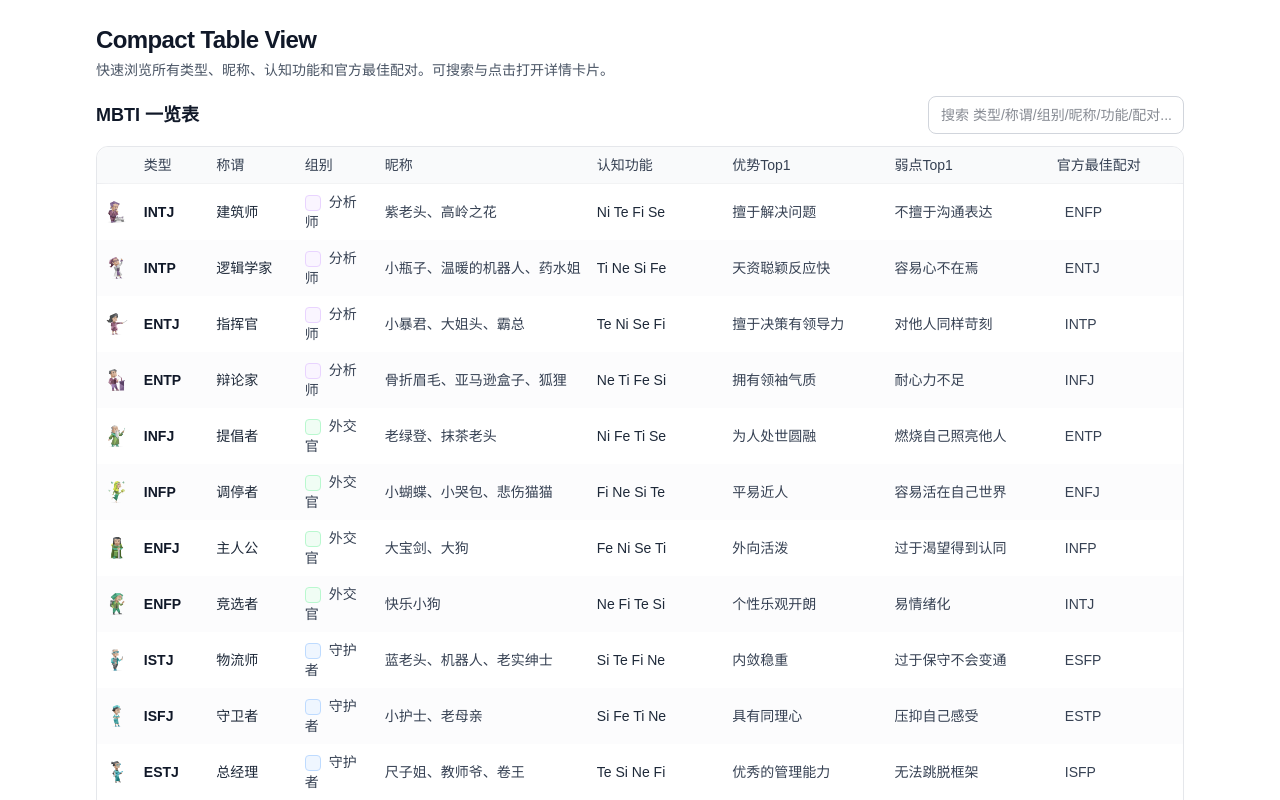
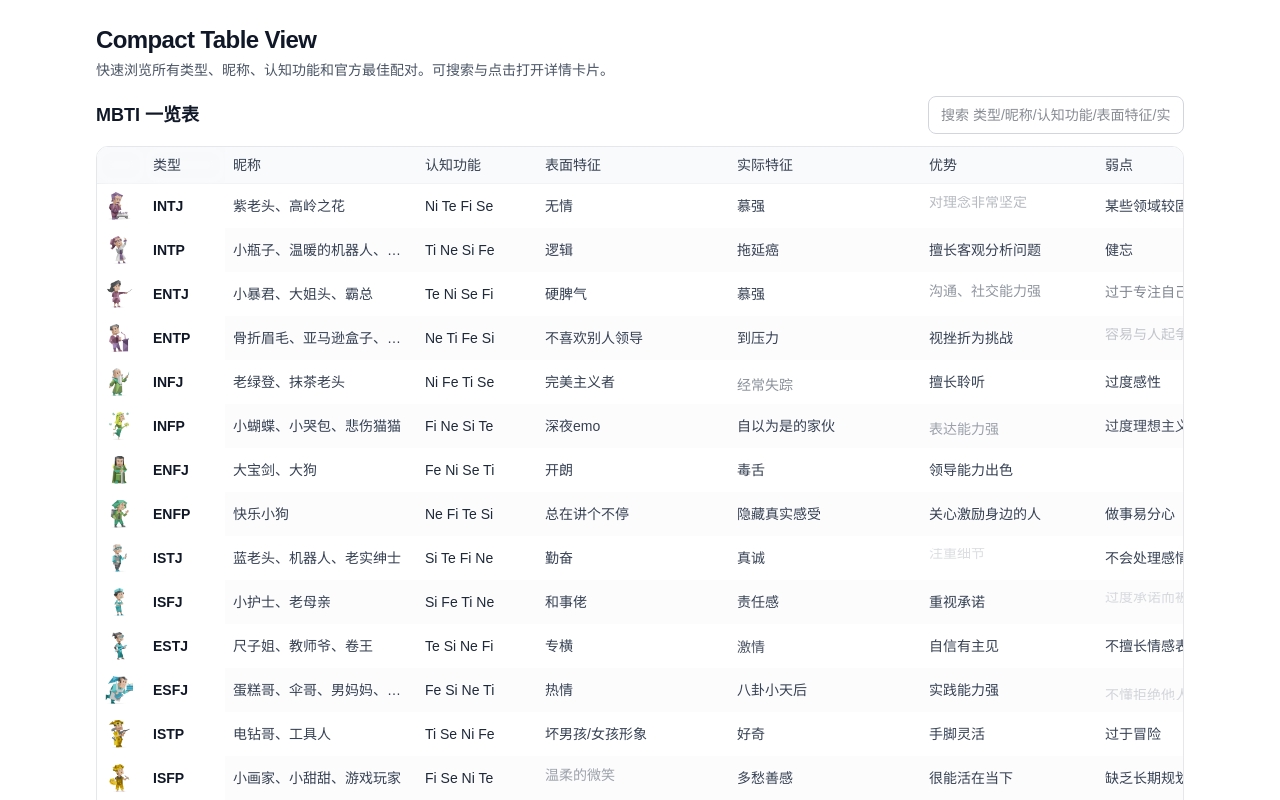
Before and after one commit to SonghaiFan/frankie-mbti, a Next.js app: page /compact in a window 1280 px wide. Shown: the top 800 px of the page. Built offline with nearby package versions, Linux system fonts and the light colour scheme.

Commit message:
feat: Implement carousel for traits display and enhance MBTICompactTable layout

```diff
--- a/src/components/mbti-compact-table.tsx
+++ b/src/components/mbti-compact-table.tsx
@@ -1,11 +1,58 @@
 "use client";
 
-import { useMemo, useState } from "react";
+import { useMemo, useState, useEffect } from "react";
+import { AnimatePresence, motion } from "motion/react";
 import { mbtiTypes } from "@/data/mbti-data";
 import { cn } from "@/lib/utils";
 import Image from "next/image";
 import { useMBTIStore } from "@/store/mbti-store";
-import { mbtiGroupColors } from "@/styles/mbti-styles";
+// no group color needed in compact table
+
+interface CarouselCellProps {
+  items: string[];
+  className?: string;
+  title?: string;
+}
+
+function CarouselCell({ items, className, title }: CarouselCellProps) {
+  const [currentIndex, setCurrentIndex] = useState(0);
+  const [isPaused, setIsPaused] = useState(false);
+
+  useEffect(() => {
+    if (items.length <= 1 || isPaused) return;
+    const delay = 1500 + Math.random() * 2000; // 1.5s ~ 3.5s per cycle
+    const timeout = setTimeout(() => {
+      setCurrentIndex((prev) => (prev + 1) % items.length);
+    }, delay);
+    return () => clearTimeout(timeout);
+  }, [items.length, isPaused, currentIndex]);
+
+  if (items.length === 0) {
+    return <span className="text-gray-400">—</span>;
+  }
+
+  return (
+    <div
+      className={cn("relative w-full overflow-hidden", className)}
+      title={title || items.join(" · ")}
+      onMouseEnter={() => setIsPaused(true)}
+      onMouseLeave={() => setIsPaused(false)}
+    >
+      <AnimatePresence mode="wait">
+        <motion.span
+          key={currentIndex}
+          initial={{ y: 6, opacity: 0 }}
+          animate={{ y: 0, opacity: 1 }}
+          exit={{ y: -6, opacity: 0 }}
+          transition={{ duration: 0.25, ease: "easeOut" }}
+          className="block truncate"
+        >
+          {items[currentIndex]}
+        </motion.span>
+      </AnimatePresence>
+    </div>
+  );
+}
 
 interface Column {
   key: string;
@@ -16,12 +63,13 @@ interface Column {
 
 const columns: Column[] = [
   { key: "type", label: "类型", width: "w-20", className: "font-mono" },
-  { key: "title", label: "称谓", width: "w-28" },
-  { key: "group", label: "组别", width: "w-24" },
-  { key: "nickname", label: "昵称", width: "w-40" },
-  { key: "cognitiveFunctions", label: "认知功能", width: "w-44 font-mono" },
-  { key: "strengthTop1", label: "优势Top1", width: "w-44" },
-  { key: "weaknessTop1", label: "弱点Top1", width: "w-44" },
+  // removed title & group per request
+  { key: "nickname", label: "昵称", width: "w-48" },
+  { key: "cognitiveFunctions", label: "认知功能", width: "w-30 font-mono" },
+  { key: "surfaceTraits", label: "表面特征", width: "w-48" },
+  { key: "actualTraits", label: "实际特征", width: "w-48" },
+  { key: "strengths", label: "优势", width: "w-44" },
+  { key: "weaknesses", label: "弱点", width: "w-44" },
   { key: "bestPartners", label: "官方最佳配对", width: "w-40" },
 ];
 
@@ -39,6 +87,8 @@ export function MBTICompactTable() {
         t.group,
         t.nickname,
         t.cognitiveFunctions,
+        ...(t.surfaceTraits || []),
+        ...(t.actualTraits || []),
         ...(t.strengths || []),
         ...(t.weaknesses || []),
         ...(t.bestPartners || []),
@@ -49,6 +99,11 @@ export function MBTICompactTable() {
     );
   }, [query]);
 
+  // Derive fixed column widths from the columns array so edits there take effect
+  const colWidths = [
+    "w-12", // image column
+    ...columns.map((c) => (c.width ? c.width.split(" ")[0] : "w-40")),
+  ];
   return (
     <div className="space-y-3">
       {/* Header */}
@@ -59,28 +114,50 @@ export function MBTICompactTable() {
         <input
           value={query}
           onChange={(e) => setQuery(e.target.value)}
-          placeholder="搜索 类型/称谓/组别/昵称/功能/配对..."
+          placeholder="搜索 类型/昵称/认知功能/表面特征/实际特征/优势/弱点..."
           className="px-3 py-2 text-sm rounded-lg border border-gray-300 dark:border-gray-700 bg-white/80 dark:bg-gray-900/40 text-gray-900 dark:text-gray-100 focus:outline-none focus:ring-2 focus:ring-gray-400/50 w-64"
         />
       </div>
 
       {/* Table */}
       <div className="overflow-x-auto rounded-xl border border-gray-200 dark:border-gray-700 bg-white dark:bg-gray-900/40">
-        <table className="min-w-full text-sm">
+        <table className="w-full text-sm table-fixed">
+          <colgroup>
+            {colWidths.map((w, i) => (
+              <col key={i} className={w} />
+            ))}
+          </colgroup>
           <thead className="sticky top-0 bg-gray-50/90 dark:bg-gray-800/80 backdrop-blur border-b border-gray-200 dark:border-gray-700 z-10">
             <tr>
-              <th className="w-12 p-2" />
-              {columns.map((c) => (
+              <th
+                className={cn(
+                  "p-2 sticky left-0 z-20 bg-gray-50/90 dark:bg-gray-800/80 backdrop-blur",
+                  colWidths[0]
+                )}
+              />
+              {columns.map((c) => {
+                const isSticky = c.key === "type"; // only 类型 is sticky besides image
+                const stickyLeftClass =
+                  c.key === "type"
+                    ? "left-[3rem]" // w-12 = 3rem
+                    : undefined;
+                return (
                   <th
                     key={c.key}
                     className={cn(
                       "text-left font-medium text-gray-700 dark:text-gray-300 p-2",
-                    c.width
+                      c.width,
+                      isSticky &&
+                        cn(
+                          "sticky z-20 bg-gray-50/90 dark:bg-gray-800/80 backdrop-blur",
+                          stickyLeftClass
+                        )
                     )}
                   >
                     {c.label}
                   </th>
-              ))}
+                );
+              })}
             </tr>
           </thead>
           <tbody>
@@ -89,7 +166,7 @@ export function MBTICompactTable() {
                 key={t.type}
                 className="even:bg-gray-50/50 dark:even:bg-gray-800/20 hover:bg-gray-100/70 dark:hover:bg-gray-800/50 transition-colors"
               >
-                <td className="p-2 align-middle">
+                <td className="p-2 align-middle sticky left-0 z-10 bg-white dark:bg-gray-900">
                   <Image
                     src={`/mbti_img/${t.image}`}
                     alt={t.title}
@@ -100,52 +177,39 @@ export function MBTICompactTable() {
                 </td>
                 <td
                   className={cn(
-                    "p-2 align-middle font-mono font-semibold text-gray-900 dark:text-gray-100 cursor-pointer hover:underline"
+                    "p-2 align-middle font-mono font-semibold text-gray-900 dark:text-gray-100 cursor-pointer hover:underline",
+                    "sticky left-[3rem] z-10 bg-white dark:bg-gray-900"
                   )}
                   onClick={() => expandCard(t)}
                 >
                   {t.type}
                 </td>
-                <td className="p-2 align-middle text-gray-800 dark:text-gray-200">
-                  {t.title}
-                </td>
-                <td className="p-2 align-middle text-gray-700 dark:text-gray-300">
-                  <span
+                <td
                   className={cn(
-                      "inline-block w-4 h-4 rounded mr-2 align-middle border",
-                      mbtiGroupColors[t.color as keyof typeof mbtiGroupColors]
-                        ?.bg,
-                      mbtiGroupColors[t.color as keyof typeof mbtiGroupColors]
-                        ?.border
+                    "p-2 align-middle text-gray-700 dark:text-gray-300 truncate whitespace-nowrap"
                   )}
-                    title={t.group}
-                  />
-                  {t.group}
-                </td>
-                <td
-                  className="p-2 align-middle text-gray-700 dark:text-gray-300 truncate max-w-[240px]"
                   title={t.nickname}
                 >
                   {t.nickname}
                 </td>
-                <td className="p-2 align-middle font-mono text-gray-800 dark:text-gray-200">
+                <td className="p-2 align-middle font-mono text-gray-800 dark:text-gray-200 truncate whitespace-nowrap">
                   {t.cognitiveFunctions}
                 </td>
-                <td
-                  className="p-2 align-middle text-gray-700 dark:text-gray-300 truncate max-w-[240px]"
-                  title={(t.strengths && t.strengths[0]) || ""}
-                >
-                  {(t.strengths && t.strengths[0]) || "—"}
+                <td className="p-2 align-middle text-gray-700 dark:text-gray-300">
+                  <CarouselCell items={t.surfaceTraits || []} />
                 </td>
-                <td
-                  className="p-2 align-middle text-gray-700 dark:text-gray-300 truncate max-w-[240px]"
-                  title={(t.weaknesses && t.weaknesses[0]) || ""}
-                >
-                  {(t.weaknesses && t.weaknesses[0]) || "—"}
+                <td className="p-2 align-middle text-gray-700 dark:text-gray-300">
+                  <CarouselCell items={t.actualTraits || []} />
+                </td>
+                <td className="p-2 align-middle text-gray-700 dark:text-gray-300">
+                  <CarouselCell items={t.strengths || []} />
+                </td>
+                <td className="p-2 align-middle text-gray-700 dark:text-gray-300">
+                  <CarouselCell items={t.weaknesses || []} />
                 </td>
                 <td className="p-2 align-middle text-gray-700 dark:text-gray-300">
                   {(t.bestPartners || []).length > 0 ? (
-                    <span className="inline-flex items-center gap-1 px-2 py-0.5 rounded ">
+                    <span className="block truncate px-2 py-0.5 rounded">
                       {t.bestPartners?.join(" · ")}
                     </span>
                   ) : (
@@ -159,8 +223,7 @@ export function MBTICompactTable() {
       </div>
 
       <p className="text-xs text-gray-500 dark:text-gray-400">
-        提示：点击类型代码可打开该类型的详细卡片；官方最佳配对来自
-        `bestPartners`。
+        提示：点击类型代码可打开详细卡片；表面特征/实际特征/优势/弱点会自动轮播显示；搜索会匹配所有字段内容。
       </p>
     </div>
   );
```
Lines whose indentation alone changed are shown as unchanged.
